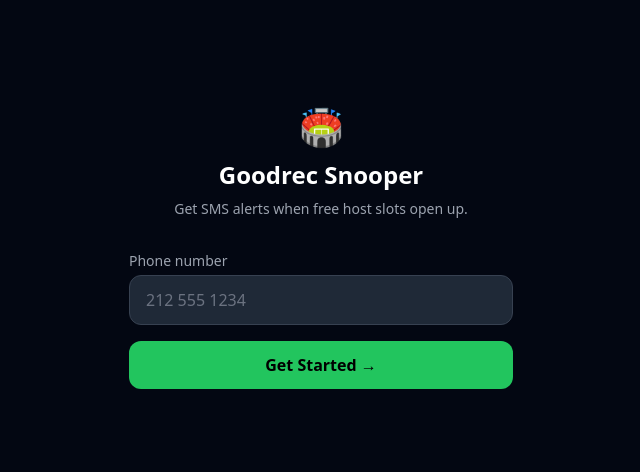
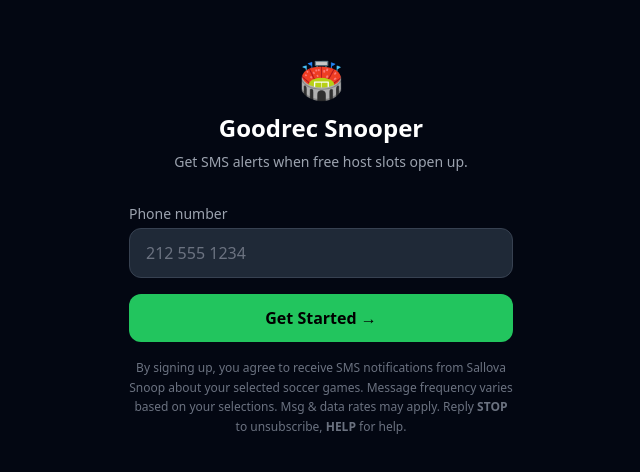
Before and after one commit to Collins1738/goodrec-snooper-prod, a React (Vite) app in the folder frontend/: page / in a window 1280 px wide. Shown: the part 152-624 px from the top of the page, without its empty margins (319-959 px from the left). Built offline with nearby package versions, Linux system fonts and the light colour scheme; no server answers.

Commit message:
Add SMS consent disclosure to signup page for Twilio A2P compliance

```diff
--- a/frontend/src/pages/Signup.tsx
+++ b/frontend/src/pages/Signup.tsx
@@ -62,6 +62,10 @@ export default function Signup() {
           >
             {loading ? 'Sending...' : 'Get Started →'}
           </button>
+
+          <p className="text-gray-500 text-xs text-center leading-relaxed">
+            By signing up, you agree to receive SMS notifications from Sallova Snoop about your selected soccer games. Message frequency varies based on your selections. Msg &amp; data rates may apply. Reply <strong>STOP</strong> to unsubscribe, <strong>HELP</strong> for help.
+          </p>
         </form>
       </div>
     </div>
```
